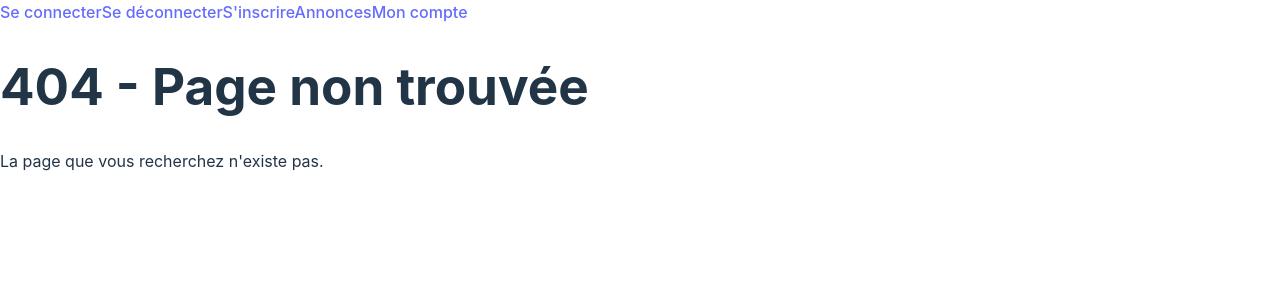
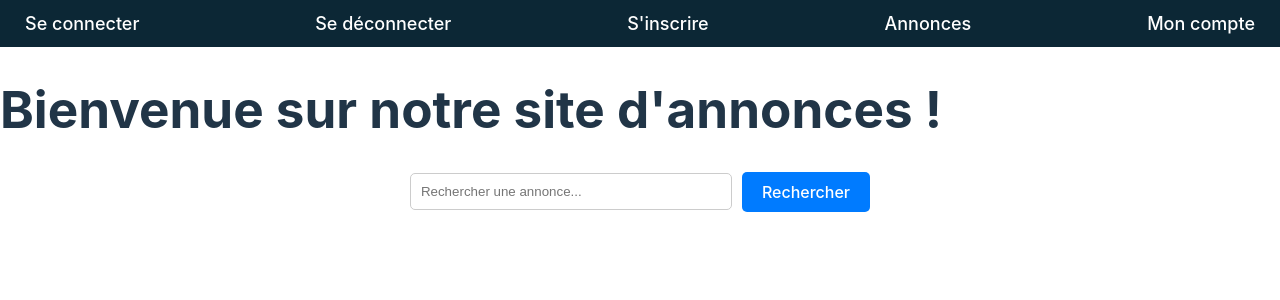
Before and after one commit to AntoineAvn/IPPSI-Leboncoin_TP, a React (Vite) app in the folder front/: page /home in a window 1280 px wide. Before the commit this address had no page. Shown: the top 300 px of the page. Built offline with nearby package versions, Linux system fonts and the light colour scheme; the HTML template or start-up script is replaced by a standard one.

Commit message:
navbar avec style et barre de recherche sur home

```diff
--- a/front/src/App.jsx
+++ b/front/src/App.jsx
@@ -4,6 +4,8 @@ import Login from './pages/authentification/Login.jsx'
 import Register from './pages/authentification/Register.jsx'
 import Page404 from "./pages/page404/Page404.jsx";
 import NavBar from "./components/navbar/navbar";
+import Home from "./pages/home/Home";
+import Account from "./pages/compte/account.jsx";
 import "./App.css";
 
 function App() {
@@ -14,6 +16,8 @@ function App() {
         <Route path="/" element={<Login />} />
         <Route path="/register" element={<Register />} />
         <Route path="*" element={<Page404 />} />
+        <Route path="/home" element={<Home/>} />
+        <Route path="/account" element={<Account/>} />
       </Routes>
     </BrowserRouter>
   );
--- /dev/null
+++ b/front/src/components/navbar/navbar.css
@@ -0,0 +1,23 @@
+.navbar {
+    background-color: #0c2735;
+    padding: 10px;
+    display: flex;
+    justify-content: space-between;
+    align-items: center;
+  }
+
+  .navbar a {
+    color: #fff;
+    text-decoration: none;
+    margin: 0 15px;
+    font-size: 18px;
+    transition: color 0.3s ease;
+  }
+
+  .navbar a:hover {
+    color: #fff;
+  }
+
+  .navbar a.active {
+    font-weight: bold;
+  }
--- a/front/src/components/navbar/navbar.jsx
+++ b/front/src/components/navbar/navbar.jsx
@@ -1,13 +1,13 @@
 import { Link } from "react-router-dom";
-// import "./navbar.css";
+import "./navbar.css";
 
 function Navbar() {
   return (
     <nav className="navbar">
         <Link to="/">Se connecter</Link>
-        <Link to="/logout">Se déconnecter</Link>
+        <Link to="/">Se déconnecter</Link>
         <Link to="/register">S&apos;inscrire</Link>
-        <Link to="/listings">Annonces</Link>
+        <Link to="/home">Annonces</Link>
         <Link to="/account">Mon compte</Link>
     </nav>
   );
--- /dev/null
+++ b/front/src/pages/compte/account.jsx
@@ -0,0 +1,10 @@
+import React from 'react';
+function Account() {
+    return (
+        <div>
+            <h1>Bienvenue sur votre espace personnel ! </h1>
+        </div>
+    );
+}
+
+export default Account;
--- /dev/null
+++ b/front/src/pages/home/Home.css
@@ -0,0 +1,27 @@
+.search-bar {
+    display: flex;
+    justify-content: center;
+    align-items: center;
+    margin-top: 20px;
+  }
+
+  .search-bar input {
+    padding: 10px;
+    margin-right: 10px;
+    border-radius: 5px;
+    border: 1px solid #ccc;
+    width: 300px;
+  }
+
+  .search-bar button {
+    padding: 10px 20px;
+    background-color: #007bff;
+    color: #fff;
+    border: none;
+    border-radius: 5px;
+    cursor: pointer;
+  }
+
+  .search-bar button:hover {
+    background-color: #0056b3;
+  }
--- a/front/src/pages/home/Home.jsx
+++ b/front/src/pages/home/Home.jsx
@@ -1,11 +1,19 @@
-// import React from 'react';
+import React from 'react';
+import './Home.css';
 
 function Home() {
-    return (
-        <div>
-            <h1>Hello, World!</h1>
-        </div>
-    );
+  return (
+    <div className="home-container">
+      <h1>Bienvenue sur notre site d'annonces !</h1>
+      <div className="search-bar">
+        <input
+          type="text"
+          placeholder="Rechercher une annonce..."
+        />
+        <button>Rechercher</button>
+      </div>
+    </div>
+  );
 }
 
 export default Home;
```
